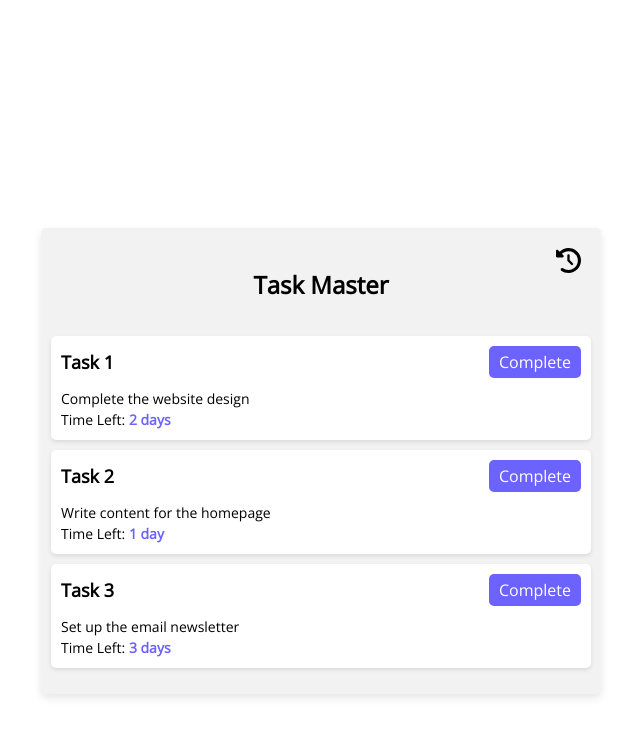
After one commit to MeeseksTheDestroyer/TaskMaster, a Flask app: template templates/tst.html in a window 1280 px wide. The commit adds this page. Shown: the top 737 px of the page, without its empty margins (319-959 px from the left). Run offline with Flask 3, Linux system fonts and the light colour scheme; the template is opened without the code that fills it, so the values that code supplies are empty.

Commit message:
Test new template

```diff
--- a/templates/add-task.html
+++ b/templates/add-task.html
@@ -14,8 +14,11 @@
       <form action="" method="post">
         <label for="date">Date:</label>
         <input type="date" id="date" name="date">
+        <label for="title">Task Title:</label>
+        <input type="text" id="title" name="title">
         <label for="content">Task Content:</label>
         <input type="text" id="content" name="content">
+
         <button type="submit">Submit</button>
       </form>
     </div>
--- /dev/null
+++ b/templates/tst.css
@@ -0,0 +1,108 @@
+*
+{
+    font-family: 'Open Sans', sans-serif;
+}
+
+h2{
+    padding-bottom: 15px;
+}
+
+.task-board {
+    display: flex;
+    justify-content: space-between;
+    margin: 20px 0;
+    width: 70vh;
+  }
+
+  .task-column {
+    flex: 1;
+    background-color: #f2f2f2;
+    padding: 10px;
+    border-radius: 5px;
+    box-shadow: 0 4px 8px rgba(0, 0, 0, 0.1);
+  }
+
+  .task-list {
+    list-style: none;
+    padding: 0;
+  }
+
+  .task {
+    background-color: #fff;
+    border-radius: 5px;
+    box-shadow: 0 2px 4px rgba(0, 0, 0, 0.1);
+    margin-bottom: 10px;
+    padding: 10px;
+  }
+
+  .task-header {
+    display: flex;
+    justify-content: space-between;
+    align-items: center;
+  }
+
+  .task-progress {
+    background-color: #6c63ff;
+    color: #fff;
+    border-radius: 5px;
+    padding: 5px 10px;
+  }
+
+  .task-content {
+    margin-top: 10px;
+  }
+
+  .time-left {
+    color: #6c63ff;
+    font-weight: bold;
+  }
+
+  .completed-on {
+    color: #6c63ff;
+    font-weight: bold;
+  }
+
+  h2 {
+    text-align: center;
+    margin-bottom: 20px;
+    font-size: 24px;
+  }
+
+  h3 {
+    margin: 0;
+    font-size: 18px;
+    font-weight: bold;
+  }
+
+  p {
+    margin: 0;
+    line-height: 1.5;
+    font-size: 14px;
+  }
+main{
+    width: 100%;
+    height: 100%;
+    display: flex;
+    justify-content: center;
+    padding-top: 200px;
+}
+
+.black{
+    background-color: black;
+    color: white;
+}
+
+.gray{
+    color: white;
+    background-color: gray;
+    filter: brightness(0.9);
+
+}
+
+a{
+    text-decoration: none;
+}
+
+a:hover{
+    filter: brightness(1.25);
+}
--- /dev/null
+++ b/templates/tst.html
@@ -0,0 +1,64 @@
+<!DOCTYPE html>
+<html lang="en">
+<head>
+    <meta charset="UTF-8">
+    <meta http-equiv="X-UA-Compatible" content="IE=edge">
+    <meta name="viewport" content="width=device-width, initial-scale=1.0">
+    <title>Document</title>
+    <link rel="stylesheet" href="tst.css">
+    <link rel="preconnect" href="https://fonts.googleapis.com">
+<link rel="preconnect" href="https://fonts.gstatic.com" crossorigin>
+<link href="https://fonts.googleapis.com/css2?family=Open+Sans&display=swap" rel="stylesheet">
+</head>
+<body>
+
+    <main>
+        <div class="task-board">
+            <div class="task-column">
+                <div style="text-align: right; padding: 10px 10px 0px 0px; height: 0px;">
+                    <a class="history" href="">
+                        <svg height="25px" width="25px" xmlns="http://www.w3.org/2000/svg" viewBox="0 0 512 512"><path d="M75 75L41 41C25.9 25.9 0 36.6 0 57.9V168c0 13.3 10.7 24 24 24H134.1c21.4 0 32.1-25.9 17-41l-30.8-30.8C155 85.5 203 64 256 64c106 0 192 86 192 192s-86 192-192 192c-40.8 0-78.6-12.7-109.7-34.4c-14.5-10.1-34.4-6.6-44.6 7.9s-6.6 34.4 7.9 44.6C151.2 495 201.7 512 256 512c141.4 0 256-114.6 256-256S397.4 0 256 0C185.3 0 121.3 28.7 75 75zm181 53c-13.3 0-24 10.7-24 24V256c0 6.4 2.5 12.5 7 17l72 72c9.4 9.4 24.6 9.4 33.9 0s9.4-24.6 0-33.9l-65-65V152c0-13.3-10.7-24-24-24z"/></svg>
+                    </a>
+                </div>
+              <h2>Task Master</h2>
+              <ul class="task-list">
+                <li class="task">
+                  <div class="task-header">
+                    <h3>Task 1</h3>
+                    <a href=""><div class="task-progress">Complete</div></a>
+                  </div>
+                  <div class="task-content">
+                    <p>Complete the website design</p>
+                    <p>Time Left: <span class="time-left">2 days</span></p>
+                  </div>
+                </li>
+                <li class="task">
+                  <div class="task-header">
+                    <h3>Task 2</h3>
+                    <a href=""><div class="task-progress">Complete</div></a>
+                  </div>
+                  <div class="task-content">
+                    <p>Write content for the homepage</p>
+                    <p>Time Left: <span class="time-left">1 day</span></p>
+                  </div>
+                </li>
+                <li class="task">
+                  <div class="task-header">
+                    <h3>Task 3</h3>
+                    <a href=""><div class="task-progress">Complete</div></a>
+                  </div>
+                  <div class="task-content">
+                    <p>Set up the email newsletter</p>
+                    <p>Time Left: <span class="time-left">3 days</span></p>
+                  </div>
+                </li>
+              </ul>
+            </div>
+
+        </div>
+    </main>
+
+
+
+</body>
+</html>
```
